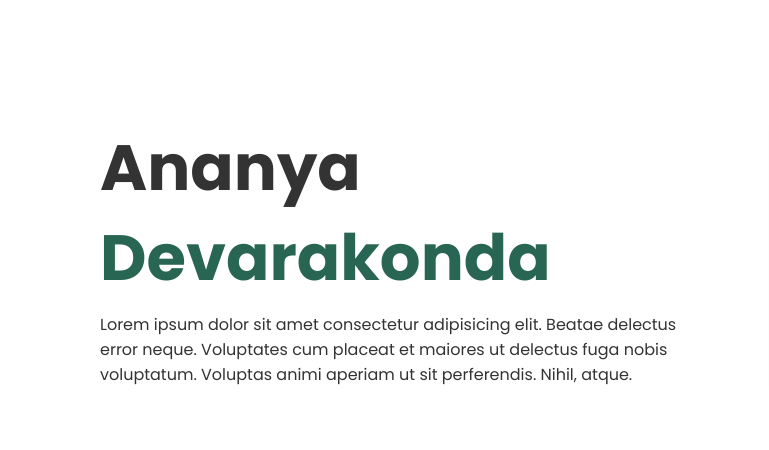
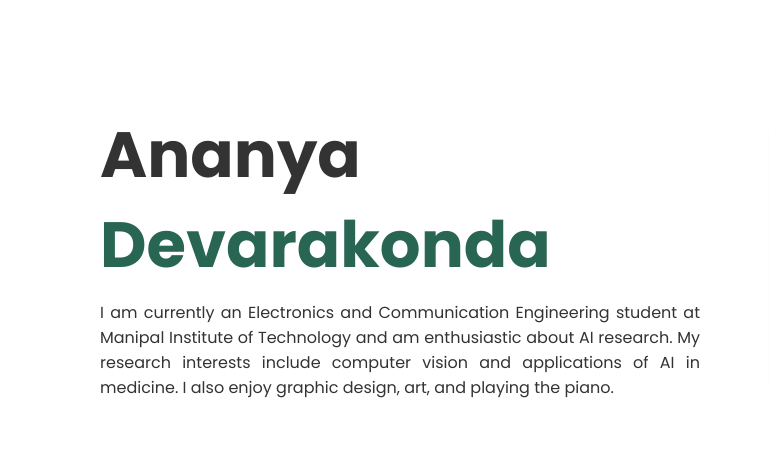
Before and after one commit to ananya314/ananya.github.io, a plain HTML site: page index.html in a window 1280 px wide. Shown: the part 145-595 px from the top of the page, 0-769 px from the left. Drawn offline with Linux system fonts and the light colour scheme; grey boxes are pictures that could not be loaded.

Commit message:
added about

```diff
--- a/index.html
+++ b/index.html
@@ -23,7 +23,7 @@
         <div class="content">
             <div class="textBox">
                 <h2>Ananya<br><span>Devarakonda</span></h2>
-                <p>Lorem ipsum dolor sit amet consectetur adipisicing elit. Beatae delectus error neque. Voluptates cum placeat et maiores ut delectus fuga nobis voluptatum. Voluptas animi aperiam ut sit perferendis. Nihil, atque.</p>
+                <p>I am currently an Electronics and Communication Engineering student at Manipal Institute of Technology and am enthusiastic about AI research. My research interests include computer vision and applications of AI in medicine. I also enjoy graphic design, art, and playing the piano.</p>
                 <!-- <a href="#">Learn More</a> -->
             </div>
             <div class="imgBox">
--- a/style.css
+++ b/style.css
@@ -48,12 +48,7 @@ header
     align-items: center;
     z-index: 10000;
 }
-/* header .logo
-{
-    position: relative;
-    max-width: 70px;
 
-} */
 header ul
 {
     position: relative;
@@ -83,6 +78,7 @@ header ul li a
     justify-content: space-between;
     align-items: center;
     z-index: 2;
+
 }
 .content .textBox
 {
@@ -90,6 +86,9 @@ header ul li a
     max-width: 600px;
     z-index: 2;
     margin-right: 20px;
+    text-align: justify;
+    text-justify: inter-word;
+
 }
 .content .textBox h2
 {
@@ -101,7 +100,6 @@ header ul li a
 }
 .content .textBox h2 span
 {
-    /* font-size: 1.2em; */
     color: var(--green);
 
 }
@@ -132,15 +130,7 @@ header ul li a
     justify-content: center;
     align-items: center;
 }
-/* .content .imgBox::before
-{
-    content: '';
-    position: absolute;
-    width: 350px;
-    height: 350px;
-    background: var(--green);
-    border-radius: 50%;
-} */
+
 .content .imgBox img
 {
     position: relative;
@@ -174,9 +164,7 @@ header ul li a
 }
 .contact .textBox h2 span
 {
-    /* font-size: 1.2em; */
     color: var(--green);
-
 }
 .dark .contact .textBox h2 span
 {
@@ -185,18 +173,6 @@ header ul li a
 .contact .textBox p{
     color: var(--black);
 }
-/* .contact .textBox a
-{
-    display: inline-block;
-    margin-top: 20px;
-    padding: 8px 20px;
-    background: var(--green);
-    color: var(--white2);
-    border-radius: 40px;
-    font-weight: 500;
-    letter-spacing: 1px;
-    text-decoration: none;
-} */
 .contact .textBox a
 {
     text-decoration: none;
@@ -217,14 +193,13 @@ header ul li a
     position: relative;
     width: 100%;
     display: flex;
-    /* justify-content: space-between; */
     align-items: center;
     z-index: 2;
 }
 .research .textBox
 {
     position: relative;
-    max-width: 950px; /* change text overflow */
+    max-width: 950px;
     z-index: 2;
     margin-right: 20px;
     text-align: justify;
@@ -240,9 +215,7 @@ header ul li a
 }
 .research .textBox h2 span
 {
-    /* font-size: 1.2em; */
     color: var(--green);
-
 }
 .dark .research .textBox h2 span
 {
@@ -276,9 +249,6 @@ header ul li a
 {
     position: relative;
     top: 50px;
-    /* right: 50px; */
-    /* width: 400px; */
-    /* height: 600px; */
     justify-content: center;
     align-items: center;
 
@@ -360,7 +330,6 @@ header ul li a
 
 }
 
-/*making it responsive*/
 
 @media (max-width: 991px)
 {
@@ -391,12 +360,7 @@ header ul li a
     {
         max-width: 250px;
     }
-    /* .content .imgBox::before
-    {
-        /* width: 125px;
-        height: 125px; */
-        /* clip-path: circle(125px at center);
-    } */
+
     .content .textBox h2
     {
         font-size: 1.75em;
```
